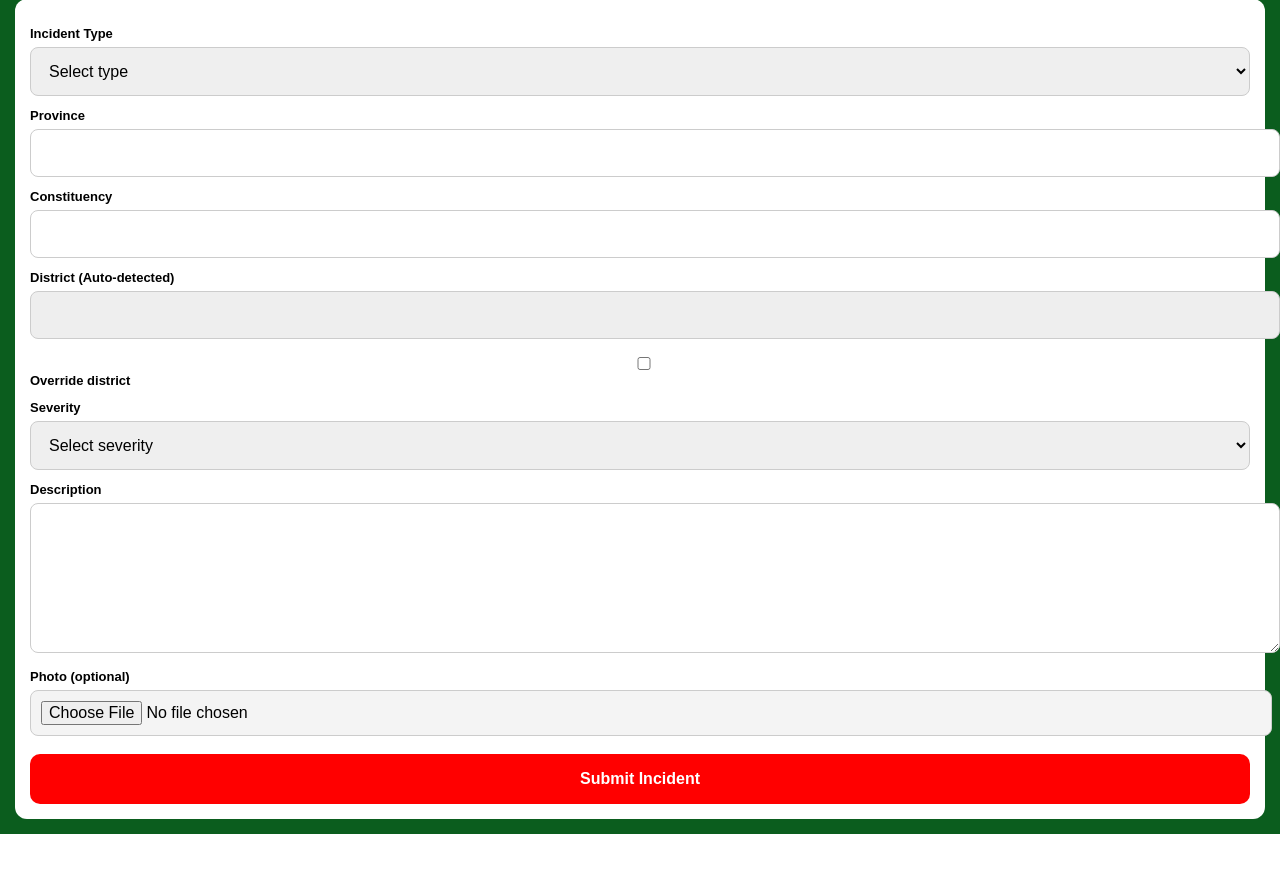
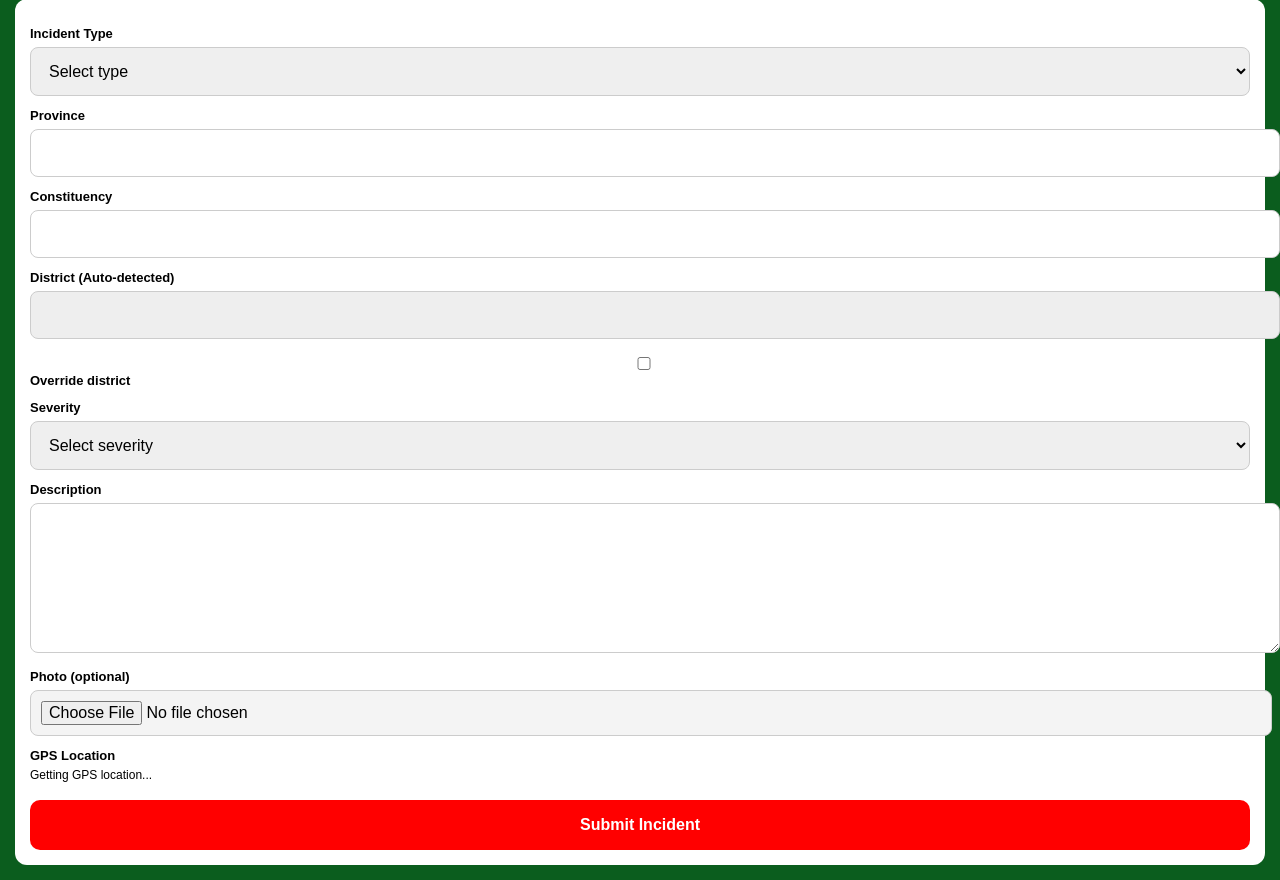
Before and after one commit to zambia-covid/PARTY_MEMBERSHIP, a Flask app: page /report_incident in a window 1280 px wide. Shown: the part 68-948 px from the top of the page. Before the commit the page ends 902 px from the top, so only its background shows below. Run offline with Flask 3, Linux system fonts and the light colour scheme; the visitor is signed in with stand-in values (Sample User, id 1); parts of the project's set-up code (start-up, migrations or seed data) failed here and were passed over; some libraries are stand-ins or nearby versions.

Commit message:
Enhance incident report form with GPS functionality
Added GPS location detection and improved incident reporting form.

```diff
--- a/templates/report_incident.html
+++ b/templates/report_incident.html
@@ -75,7 +75,6 @@ button{
     display:none;
 }
 
-/* District styling */
 #districtDisplay{
     background:#eee;
     font-weight:bold;
@@ -88,6 +87,11 @@ button{
 .override-warning{
     font-size:12px;
     color:orange;
+    margin-top:5px;
+}
+
+.gps-status{
+    font-size:12px;
     margin-top:5px;
 }
 </style>
@@ -117,11 +121,9 @@ button{
 <label>Constituency</label>
 <input name="constituency" id="constituencyInput" required>
 
-<!-- AUTO DISTRICT -->
 <label>District (Auto-detected)</label>
 <input id="districtDisplay" readonly>
 
-<!-- 🔥 OVERRIDE OPTION -->
 <label>
 <input type="checkbox" id="overrideToggle"> Override district
 </label>
@@ -149,6 +151,9 @@ button{
 
 <img id="preview">
 
+<label>GPS Location</label>
+<div class="gps-status" id="gpsStatus">Detecting location...</div>
+
 <input type="hidden" name="latitude" id="latitude">
 <input type="hidden" name="longitude" id="longitude">
 
@@ -160,9 +165,10 @@ button{
 </div>
 
 <script>
-// =====================
 // IMAGE PREVIEW
-// =====================
+const photoInput = document.getElementById("photoInput");
+const preview = document.getElementById("preview");
+
 photoInput.addEventListener("change", function(e){
     const file = e.target.files[0];
     if(file){
@@ -175,9 +181,7 @@ photoInput.addEventListener("change", function(e){
     }
 });
 
-// =====================
 // DISTRICT MAPPING
-// =====================
 const mapping = {
     "kabwata": "lusaka",
     "kamwala": "lusaka",
@@ -195,10 +199,8 @@ const districtDisplay = document.getElementById("districtDisplay");
 
 const overrideToggle = document.getElementById("overrideToggle");
 const manualGroup = document.getElementById("manualDistrictGroup");
-
 const manualInput = document.getElementById("districtManual");
 
-// Auto mapping
 constituencyInput.addEventListener("input", function(){
     const key = normalize(this.value);
 
@@ -211,9 +213,7 @@ constituencyInput.addEventListener("input", function(){
     }
 });
 
-// Toggle manual override
 overrideToggle.addEventListener("change", function(){
-
     if(this.checked){
         manualGroup.classList.remove("hidden");
         districtDisplay.style.opacity = 0.5;
@@ -224,15 +224,50 @@ overrideToggle.addEventListener("change", function(){
     }
 });
 
-// =====================
 // GPS
-// =====================
-navigator.geolocation.getCurrentPosition(
-    pos => {
-        latitude.value = pos.coords.latitude;
-        longitude.value = pos.coords.longitude;
+const latInput = document.getElementById("latitude");
+const lonInput = document.getElementById("longitude");
+const gpsStatus = document.getElementById("gpsStatus");
+
+function getLocation(){
+    if (!navigator.geolocation) {
+        gpsStatus.innerText = "GPS not supported";
+        return;
     }
-);
+
+    gpsStatus.innerText = "Getting GPS location...";
+
+    navigator.geolocation.getCurrentPosition(
+        (pos) => {
+            latInput.value = pos.coords.latitude;
+            lonInput.value = pos.coords.longitude;
+
+            gpsStatus.innerText = "Location captured ✔";
+            gpsStatus.style.color = "green";
+        },
+        (err) => {
+            console.error(err);
+            gpsStatus.innerText = "GPS failed. Enable location.";
+            gpsStatus.style.color = "red";
+        },
+        {
+            enableHighAccuracy: true,
+            timeout: 10000,
+            maximumAge: 0
+        }
+    );
+}
+
+window.addEventListener("load", getLocation);
+
+// FORCE GPS BEFORE SUBMIT
+document.getElementById("incidentForm").addEventListener("submit", function(e){
+    if(!latInput.value || !lonInput.value){
+        e.preventDefault();
+        alert("GPS location is required before submitting.");
+        getLocation();
+    }
+});
 </script>
 
 </body>
```
